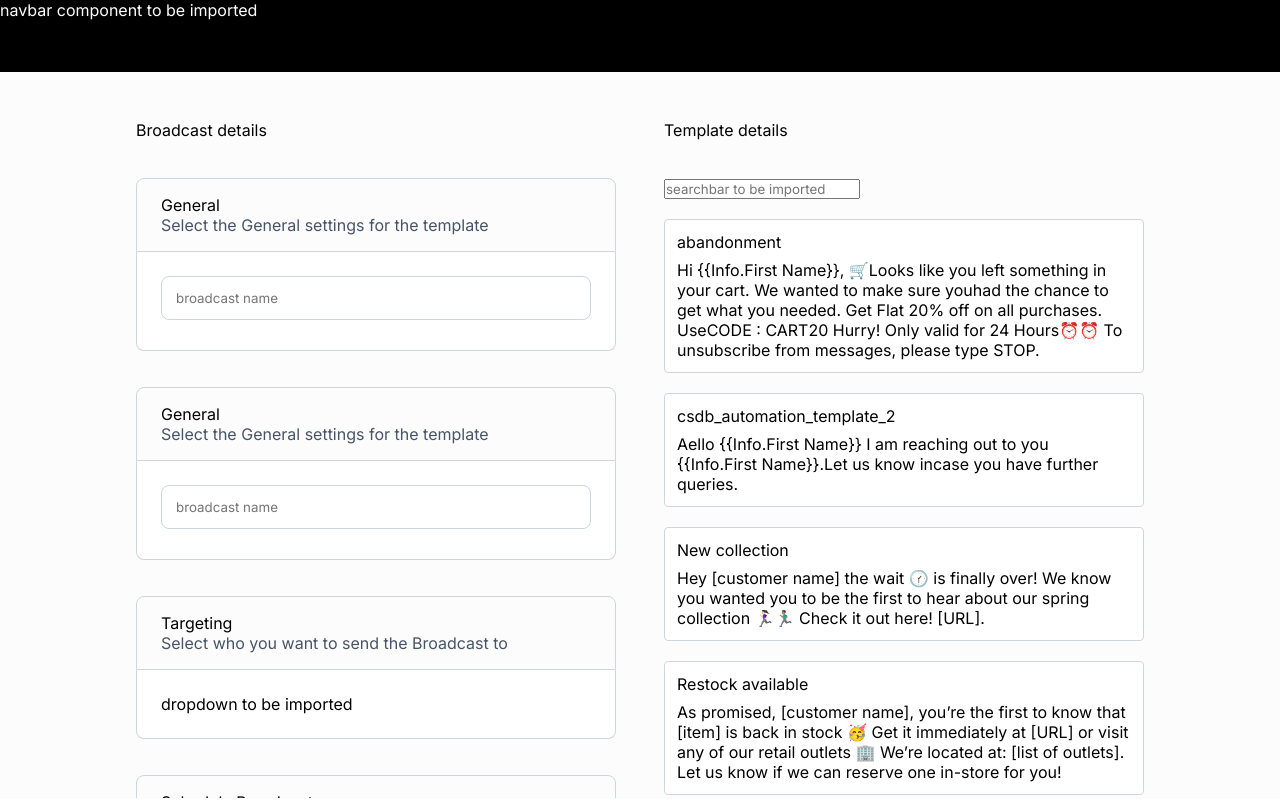
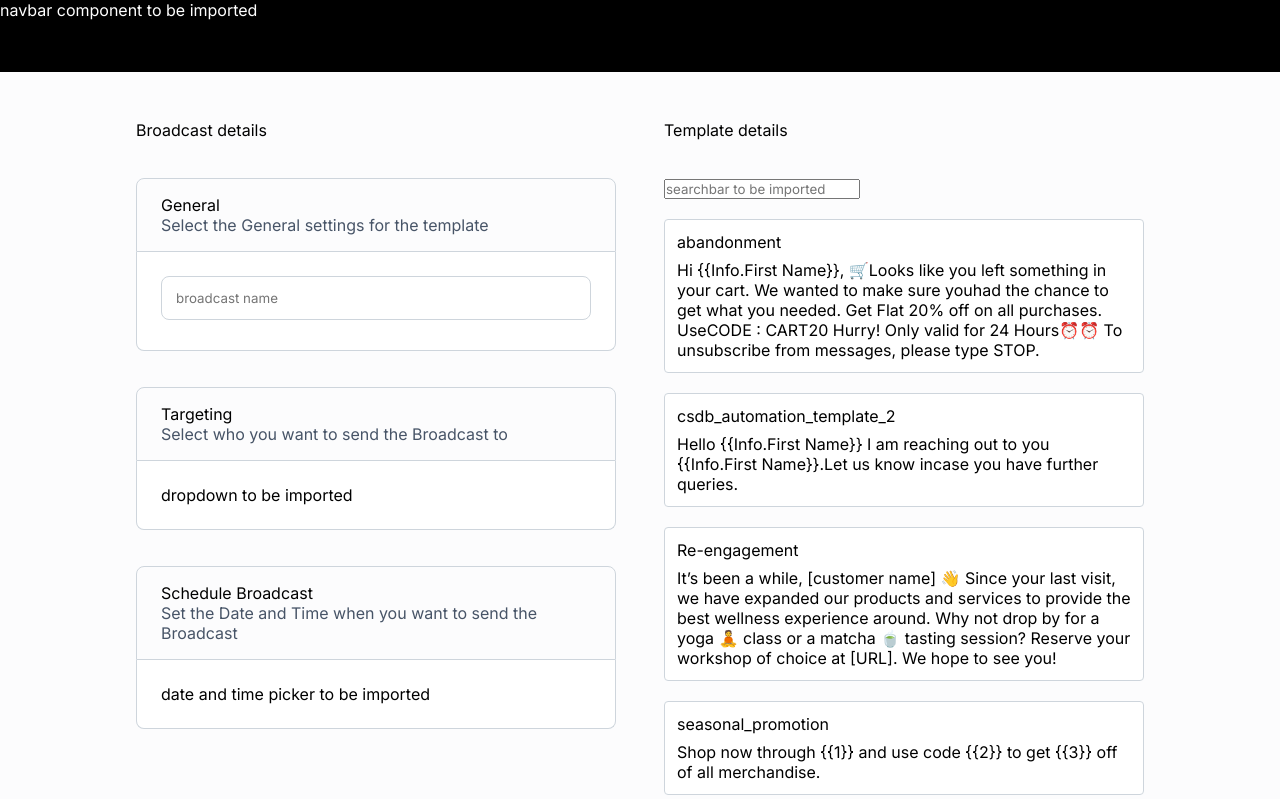
Before and after one commit to HxshPatil/whatsapp_comp_new, a React (Create React App) app: page / in a window 1280 px wide. Built offline with nearby package versions, Linux system fonts and the light colour scheme.

Commit message:
reads template datastructure and displays info from it in template details section

```diff
--- a/src/comp_app/comp_app.js
+++ b/src/comp_app/comp_app.js
@@ -10,19 +10,46 @@ function CompApp() {
   const [contentList, setContentList] = useState([
     {
       id: 1,
-      title: "abandonment",
-      text: "Hi {{Info.First Name}}, 🛒Looks like you left something in your cart. We wanted to make sure youhad the chance to get what you needed. Get Flat 20% off on all purchases. UseCODE : CART20 Hurry! Only valid for 24 Hours⏰⏰ To unsubscribe from messages, please type STOP.",
+      template: {
+        name: "abandonment",
+        components: [
+          {
+            text: "Dear [customer name], thank you for being a loyal member of [brand name] 🙏 Here’s an exclusive 10% off our new collection with the promo code 10TQ. There’s also a free gift 🎁 for orders above [amount] as a token of our appreciation. Shop now at [URL].",
+          },
+          {
+            text: "Hi {{Info.First Name}}, 🛒Looks like you left something in your cart. We wanted to make sure youhad the chance to get what you needed. Get Flat 20% off on all purchases. UseCODE : CART20 Hurry! Only valid for 24 Hours⏰⏰ To unsubscribe from messages, please type STOP.",
+          },
+        ],
+      },
     },
     {
       id: 2,
-      title: "csdb_automation_template_2",
-      text: "Aello {{Info.First Name}} I am reaching out to you {{Info.First Name}}.Let us know incase you have further queries.",
+      template: {
+        name: "csdb_automation_template_2",
+        components: [
+          {
+            text: "Aello {{Info.First Name}} I am reaching out to you {{Info.First Name}}.Let us know incase you have further queries.",
+          },
+          {
+            text: "Hello {{Info.First Name}} I am reaching out to you {{Info.First Name}}.Let us know incase you have further queries.",
+          },
+        ],
+      },
     },
-    // {
-    //   id: 3,
-    //   title: "abandonment",
-    //   text: "Hi {{Info.First Name}}, 🛒Looks like you left something in your cart. We wanted to make sure youhad the chance to get what you needed. Get Flat 20% off on all purchases. UseCODE : CART20 Hurry! Only valid for 24 Hours⏰⏰ To unsubscribe from messages, please type STOP.",
-    // },
+    {
+      id: 3,
+      template: {
+        name: "Re-engagement",
+        components: [
+          {
+            text: "Hi {{Info.First Name}}, 🛒Looks like you left something in your cart. We wanted to make sure youhad the chance to get what you needed. Get Flat 20% off on all purchases. UseCODE : CART20 Hurry! Only valid for 24 Hours⏰⏰ To unsubscribe from messages, please type STOP.",
+          },
+          {
+            text: "It’s been a while, [customer name] 👋 Since your last visit, we have expanded our products and services to provide the best wellness experience around. Why not drop by for a yoga 🧘 class or a matcha 🍵 tasting session? Reserve your workshop of choice at [URL]. We hope to see you!",
+          },
+        ],
+      },
+    },
     // {
     //   id: 4,
     //   title: "abandonment",
@@ -33,27 +60,110 @@ function CompApp() {
     //   title: "abandonment",
     //   text: "Hi {{Info.First Name}}, 🛒Looks like you left something in your cart. We wanted to make sure youhad the chance to get what you needed. Get Flat 20% off on all purchases. UseCODE : CART20 Hurry! Only valid for 24 Hours⏰⏰ To unsubscribe from messages, please type STOP.",
     // },
+    // {
+    //   id: 6,
+    //   title: "New collection",
+    //   text: "Hey [customer name] the wait 🕜 is finally over! We know you wanted you to be the first to hear about our spring collection 🏃🏻‍♀️🏃🏽‍♂️ Check it out here! [URL].",
+    // },
+    // {
+    //   title: "Restock available",
+    //   text: "As promised, [customer name], you’re the first to know that [item] is back in stock 🥳 Get it immediately at [URL] or visit any of our retail outlets 🏢 We’re located at: [list of outlets]. Let us know if we can reserve one in-store for you!",
+    //   id: 7,
+    // },
+    // {
+    //   title: "Loyalty reward",
+    //   text: "Dear [customer name], thank you for being a loyal member of [brand name] 🙏 Here’s an exclusive 10% off our new collection with the promo code 10TQ. There’s also a free gift 🎁 for orders above [amount] as a token of our appreciation. Shop now at [URL].",
+    //   id: 8,
+    // },
+    // {
+    //   title: "Re-engagement",
+    //   text: "It’s been a while, [customer name] 👋 Since your last visit, we have expanded our products and services to provide the best wellness experience around. Why not drop by for a yoga 🧘 class or a matcha 🍵 tasting session? Reserve your workshop of choice at [URL]. We hope to see you!",
+    //   id: 9,
+    // },
     {
-      id: 6,
-      title: "New collection",
-      text: "Hey [customer name] the wait 🕜 is finally over! We know you wanted you to be the first to hear about our spring collection 🏃🏻‍♀️🏃🏽‍♂️ Check it out here! [URL].",
+      id: 4,
+      template: {
+        name: "seasonal_promotion",
+        language: "en_US",
+        category: "MARKETING",
+        components: [
+          {
+            type: "HEADER",
+            format: "TEXT",
+            text: "Our {{1}} is on!",
+            example: {
+              header_text: ["Summer Sale"],
+            },
+          },
+          {
+            type: "BODY",
+            text: "Shop now through {{1}} and use code {{2}} to get {{3}} off of all merchandise.",
+            example: {
+              body_text: [["the end of August", "25OFF", "25%"]],
+            },
+          },
+          {
+            type: "FOOTER",
+            text: "Use the buttons below to manage your marketing subscriptions",
+          },
+          {
+            type: "BUTTONS",
+            buttons: [
+              {
+                type: "QUICK_REPLY",
+                text: "Unsubscribe from Promos",
+              },
+              {
+                type: "QUICK_REPLY",
+                text: "Unsubscribe from All",
+              },
+            ],
+          },
+        ],
+      },
     },
     {
-      title: "Restock available",
-      text: "As promised, [customer name], you’re the first to know that [item] is back in stock 🥳 Get it immediately at [URL] or visit any of our retail outlets 🏢 We’re located at: [list of outlets]. Let us know if we can reserve one in-store for you!",
-      id: 7,
+      id: 5,
+      template: {
+        name: "Valentine's day Sale",
+        language: "en_US",
+        category: "MARKETING",
+        components: [
+          {
+            type: "HEADER",
+            format: "TEXT",
+            text: "Our {{1}} is on!",
+            example: {
+              header_text: ["Summer Sale"],
+            },
+          },
+          {
+            type: "BODY",
+            text: "Give them the love they deserve. Shop now through {{1}} and use code {{2}} to get {{3}} off of all merchandise.",
+            example: {
+              body_text: [["the end of August", "25OFF", "25%"]],
+            },
+          },
+          {
+            type: "FOOTER",
+            text: "Use the buttons below to manage your marketing subscriptions",
+          },
+          {
+            type: "BUTTONS",
+            buttons: [
+              {
+                type: "QUICK_REPLY",
+                text: "Unsubscribe from Promos",
+              },
+              {
+                type: "QUICK_REPLY",
+                text: "Unsubscribe from All",
+              },
+            ],
+          },
+        ],
+      },
     },
-    {
-      title: "Loyalty reward",
-      text: "Dear [customer name], thank you for being a loyal member of [brand name] 🙏 Here’s an exclusive 10% off our new collection with the promo code 10TQ. There’s also a free gift 🎁 for orders above [amount] as a token of our appreciation. Shop now at [URL].",
-      id: 8,
-    },
-    {
-      title: "Re-engagement",
-      text: "It’s been a while, [customer name] 👋 Since your last visit, we have expanded our products and services to provide the best wellness experience around. Why not drop by for a yoga 🧘 class or a matcha 🍵 tasting session? Reserve your workshop of choice at [URL]. We hope to see you!",
-      id: 9,
-    },
-    // { title: "GMC", text: "Sonoma Club Coupe", id: 10 },
   ]);
 
   const [search, setSearch] = useState("");
@@ -67,27 +177,6 @@ function CompApp() {
               <Text textboxText={"Broadcast details"} />
             </div>
             <div className="box-a-content">
-              <Container
-                leftHeader={
-                  <Header
-                    title={"General"}
-                    text={"Select the General settings for the template"}
-                  />
-                }
-                //   right_header={<button>click</button>}
-                content={
-                  <>
-                    <Input
-                      // helperText={"password input field"}
-                      // pattern={
-                      //   "^([A-Za-z]{1,20})([ ]{0,1})([A-Za-z]{1,20})?([ ]{0,1})?([A-Za-z]{1,20})$"
-                      // }
-                      type={"text"}
-                      placeholder={"broadcast name"}
-                    />
-                  </>
-                }
-              />
               <Container
                 leftHeader={
                   <Header
--- a/src/components/text_with_title/text_with_title.js
+++ b/src/components/text_with_title/text_with_title.js
@@ -6,9 +6,9 @@ function TextWithTitle({ content }) {
   return (
     <div className="text-with-title-container">
       <div className="title  text-sm--sb">
-        {content.title}
+        {content.template.name}
       </div>
-      <div className="text text-sm ">{content.text}</div>
+      <div className="text text-sm ">{content.template.components[1].text}</div>
     </div>
   );
 }
```
